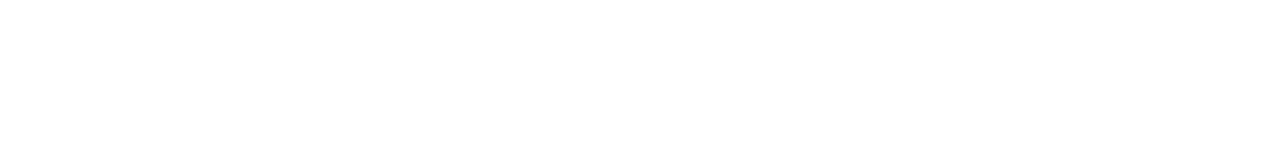
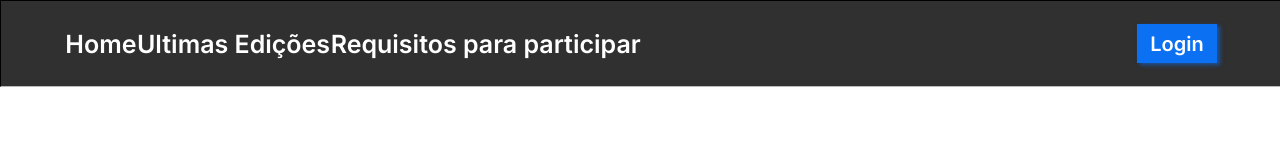
Before and after one commit to ThayMosqueiro22/bootcamp-dnc, a plain HTML site: page index.html in a window 1280 px wide. Drawn offline with Linux system fonts and the light colour scheme.

Commit message:
Criação do Estilo  CCS do Menu

```diff
--- a/index.html
+++ b/index.html
@@ -3,9 +3,18 @@
 <head>
     <meta charset="UTF-8">
     <meta name="viewport" content="width=device-width, initial-scale=1.0">
+    <link rel="stylesheet" href="style.css">
     <title>Bootcamp DNC</title>
 </head>
 <body>
+    <nav id="principal">
+        <div id="menu">
+            <a href="">Home</a>
+            <a href="">Ultimas Edições</a>
+            <a href="">Requisitos para participar</a>
+        </div>
+        <button>Login</button>
+    </nav>
 
 </body>
 </html>
--- /dev/null
+++ b/style.css
@@ -0,0 +1,50 @@
+@import url('https://fonts.googleapis.com/css2?family=Inter:ital,opsz,wght@0,14..32,100..900;1,14..32,100..900&display=swap');
+
+body{
+    margin: 0px;
+    padding: 0px;
+}
+
+#principal{
+    width: 100%;
+    height: 85px;
+    border:1px solid black;
+    background-color:#303030;
+    display: flex;
+    justify-content: space-between;
+    align-items: center;
+    border-bottom: 1px solid #bababa;
+}
+#menu{
+    display: flex;
+    width: 45%;
+    justify-content: space-around;
+    align-items: center;
+    margin-left: 5%;
+
+}
+#principal div a{
+    font-family: 'Inter' ;
+    font-size: 25px;
+    font-weight: 600;
+    color: white;
+    text-decoration: none;
+}
+#principal div a:hover{
+    color: #cccccc;
+}
+
+#principal button{
+    margin-right: 5%;
+    background-color: #0C70F2;
+    color: white;
+    border: 0px;
+    height: 39px;
+    width: 80px;
+    font-family: 'Inter';
+    font-size: 20px;
+    font-weight: 600;
+    box-shadow: 3px 2px 4px rgba(12, 112, 242, 0.55 );
+    cursor: pointer;
+
+}
```
